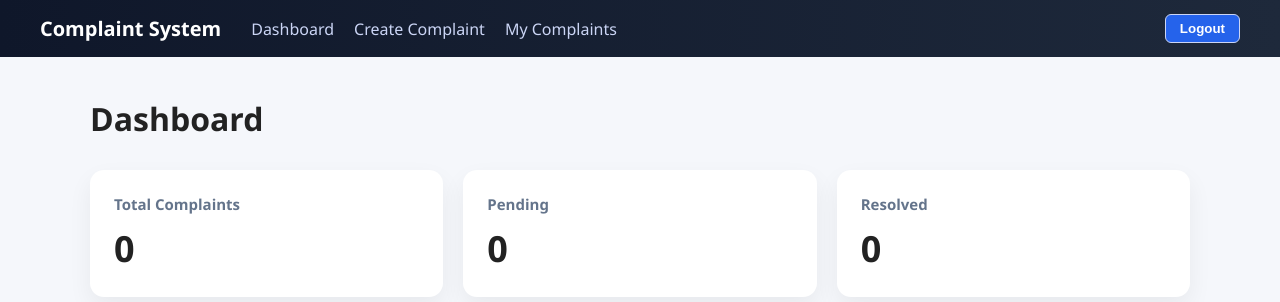
After one commit to nalluridheeraj/Student-Complaint-Resolution-Management-System, a Django app: page / in a window 1280 px wide. The commit adds this page. Shown: the top 302 px of the page. Run offline with Django 5.2, Linux system fonts and the light colour scheme; the visitor is signed in with stand-in values (Sample User, id 1); data that the repository does not hold is empty.

Commit message:
Finalized dashboard, complaint workflows, UI, and JS enhancements

```diff
--- a/complaint_system/settings.py
+++ b/complaint_system/settings.py
@@ -126,3 +126,5 @@ STATIC_URL = 'static/'
 # https://docs.djangoproject.com/en/5.2/ref/settings/#default-auto-field
 
 DEFAULT_AUTO_FIELD = 'django.db.models.BigAutoField'
+LOGIN_REDIRECT_URL = '/'
+LOGOUT_REDIRECT_URL = '/accounts/login/'
--- a/complaint_system/urls.py
+++ b/complaint_system/urls.py
@@ -3,5 +3,6 @@ from django.urls import path, include
 
 urlpatterns = [
     path('admin/', admin.site.urls),
-    path('complaints/', include('complaints.urls')),
+    path('accounts/', include('django.contrib.auth.urls')),
+    path('', include('complaints.urls')),
 ]
--- a/complaints/templates/complaints/base.html
+++ b/complaints/templates/complaints/base.html
@@ -2,29 +2,208 @@
 <html lang="en">
 <head>
     <meta charset="UTF-8">
-    <title>{% block title %}Complaint System{% endblock %}</title>
+    <title>Complaint System</title>
 
-    <!-- Bootstrap CSS -->
-    <link href="https://cdn.jsdelivr.net/npm/bootstrap@5.3.2/dist/css/bootstrap.min.css" rel="stylesheet">
+
+
+    <style>
+        .status {
+  padding: 6px 12px;
+  border-radius: 20px;
+  display: inline-block;
+  font-weight: 600;
+}
+
+.status.PENDING { background: #fde68a; }
+.status.IN_PROGRESS { background: #bfdbfe; }
+.status.RESOLVED { background: #bbf7d0; }
+
+        body {
+            margin: 0;
+            font-family: "Segoe UI", Arial, sans-serif;
+            background: #f5f7fb;
+            color: #222;
+        }
+
+        /* Navbar */
+        .navbar {
+            background: linear-gradient(90deg, #0f172a, #1e293b);
+            padding: 14px 40px;
+            display: flex;
+            justify-content: space-between;
+            align-items: center;
+            color: #fff;
+        }
+
+        .navbar a {
+            color: #cbd5f5;
+            margin-right: 20px;
+            text-decoration: none;
+            font-weight: 500;
+        }
+
+        .navbar a:hover {
+            color: #fff;
+        }
+
+        .nav-left {
+            display: flex;
+            align-items: center;
+        }
+
+        .nav-title {
+            font-size: 20px;
+            font-weight: 600;
+            margin-right: 30px;
+        }
+
+        .logout-btn {
+            border: 1px solid #cbd5f5;
+            padding: 6px 14px;
+            border-radius: 6px;
+        }
+
+        /* Page wrapper */
+        .container {
+            max-width: 1100px;
+            margin: 40px auto;
+            padding: 0 20px;
+        }
+
+        /* Dashboard cards */
+        .stats-grid {
+            display: grid;
+            grid-template-columns: repeat(auto-fit, minmax(220px, 1fr));
+            gap: 20px;
+            margin-top: 30px;
+        }
+
+        .stat-card {
+            background: #fff;
+            padding: 24px;
+            border-radius: 14px;
+            box-shadow: 0 10px 25px rgba(0,0,0,0.06);
+            transition: transform 0.25s ease, box-shadow 0.25s ease;
+        }
+
+        .stat-card:hover {
+            transform: translateY(-6px);
+            box-shadow: 0 20px 40px rgba(0,0,0,0.12);
+        }
+
+        .stat-card h3 {
+            margin: 0;
+            font-size: 15px;
+            color: #64748b;
+        }
+
+        .stat-number {
+            margin-top: 10px;
+            font-size: 36px;
+            font-weight: 700;
+        }
+
+        /* Form card */
+        .form-card {
+            background: #fff;
+            padding: 32px;
+            border-radius: 16px;
+            box-shadow: 0 12px 30px rgba(0,0,0,0.08);
+            max-width: 600px;
+        }
+
+        .form-group {
+            margin-bottom: 18px;
+        }
+
+        input, textarea, select {
+            width: 100%;
+            padding: 10px 12px;
+            border-radius: 8px;
+            border: 1px solid #cbd5e1;
+            font-size: 15px;
+        }
+
+        textarea {
+            min-height: 120px;
+        }
+
+        button {
+            background: #2563eb;
+            color: #fff;
+            padding: 10px 18px;
+            border: none;
+            border-radius: 8px;
+            cursor: pointer;
+            font-weight: 600;
+        }
+
+        button:hover {
+            background: #1d4ed8;
+        }
+        .alert {
+  background: #dcfce7;
+  color: #166534;
+  padding: 12px 16px;
+  border-radius: 8px;
+  margin-bottom: 20px;
+  font-weight: 500;
+}
+
+    </style>
 </head>
+
 <body>
 
-<nav class="navbar navbar-dark bg-dark px-4">
-    <a class="navbar-brand" href="#">Complaint System</a>
+<div class="navbar">
+    <div class="nav-left">
+        <div class="nav-title">Complaint System</div>
+        <a href="/">Dashboard</a>
+        <a href="{% url 'create_complaint' %}">Create Complaint</a>
+<a href="{% url 'my_complaints' %}">My Complaints</a>
 
-    <div>
-        {% if user.is_authenticated %}
-            <span class="text-white me-3">Hello, {{ user.username }}</span>
-            <a href="/accounts/logout/" class="btn btn-sm btn-outline-light">Logout</a>
-        {% else %}
-            <a href="/accounts/login/" class="btn btn-sm btn-outline-light">Login</a>
-        {% endif %}
     </div>
-</nav>
+  <form method="post" action="/accounts/logout/" onsubmit="return confirmLogout()">
+  {% csrf_token %}
+  <button type="submit" class="logout-btn">Logout</button>
+</form>
 
-<div class="container mt-4">
+
+</div>
+
+<div class="container">
+
+    {% if messages %}
+        <div id="alert-box">
+            {% for message in messages %}
+                <div class="alert">{{ message }}</div>
+            {% endfor %}
+        </div>
+    {% endif %}
+
     {% block content %}{% endblock %}
 </div>
+<script>
+    // Auto-dismiss success message
+    setTimeout(() => {
+        const alertBox = document.getElementById("alert-box");
+        if (alertBox) {
+            alertBox.style.opacity = "0";
+            setTimeout(() => alertBox.remove(), 500);
+        }
+    }, 3000);
+
+    // Logout confirmation
+    function confirmLogout() {
+        return confirm("Are you sure you want to logout?");
+    }
+
+    // Status color mapping
+    document.querySelectorAll(".status").forEach(el => {
+        el.classList.add(el.dataset.status);
+    });
+</script>
+
 
 </body>
 </html>
--- /dev/null
+++ b/complaints/templates/complaints/dashboard.html
@@ -0,0 +1,22 @@
+{% extends "complaints/base.html" %}
+
+{% block content %}
+<h1>Dashboard</h1>
+
+<div class="stats-grid">
+    <div class="stat-card">
+        <h3>Total Complaints</h3>
+        <div class="stat-number">{{ total }}</div>
+    </div>
+
+    <div class="stat-card">
+        <h3>Pending</h3>
+        <div class="stat-number">{{ pending }}</div>
+    </div>
+
+    <div class="stat-card">
+        <h3>Resolved</h3>
+        <div class="stat-number">{{ resolved }}</div>
+    </div>
+</div>
+{% endblock %}
--- a/complaints/urls.py
+++ b/complaints/urls.py
@@ -2,9 +2,8 @@ from django.urls import path
 from . import views
 
 urlpatterns = [
+    path('', views.dashboard, name='dashboard'),
     path('create/', views.create_complaint, name='create_complaint'),
     path('my/', views.my_complaints, name='my_complaints'),
-
     path('all/', views.all_complaints, name='all_complaints'),
-    path('update/<int:complaint_id>/', views.update_status, name='update_status'),
 ]
--- a/complaints/views.py
+++ b/complaints/views.py
@@ -3,6 +3,24 @@ from django.contrib.auth.decorators import login_required
 from .models import Complaint
 from .forms import ComplaintForm
 from django.http import HttpResponseForbidden
+from django.shortcuts import render
+
+
+
+@login_required
+def dashboard(request):
+    complaints = Complaint.objects.filter(created_by=request.user)
+
+    context = {
+        'total': complaints.count(),
+        'pending': complaints.filter(status='PENDING').count(),
+        'resolved': complaints.filter(status='RESOLVED').count(),
+    }
+
+    return render(request, 'complaints/dashboard.html', context)
+
+
+
 
 @login_required
 def create_complaint(request):
@@ -12,7 +30,8 @@ def create_complaint(request):
             complaint = form.save(commit=False)
             complaint.created_by = request.user
             complaint.save()
-            return redirect('my_complaints')
+            return redirect('/')
+
     else:
         form = ComplaintForm()
 
```
Also changed, not shown: complaints/forms.py (+15 -0 lines), complaints/templates/complaints/create_complaint.html (+36 -9 lines), complaints/templates/complaints/home.html (added, +28 -0 lines), complaints/templates/complaints/my_complaints.html (+16 -28 lines), complaints/templates/registration/login.html (added, +36 -0 lines), static/css/main.css (added, +79 -0 lines).
